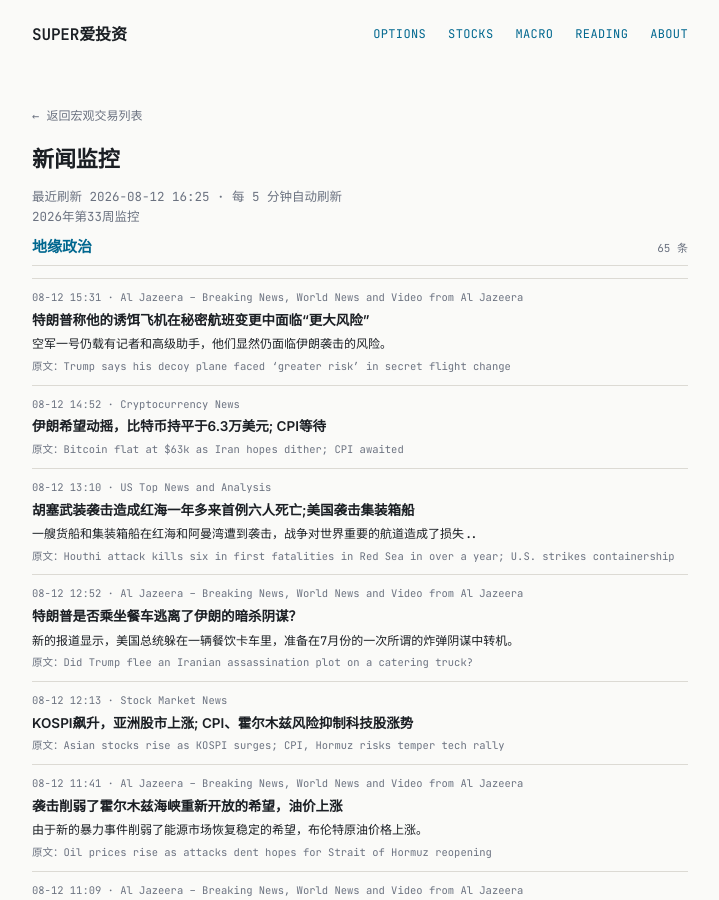
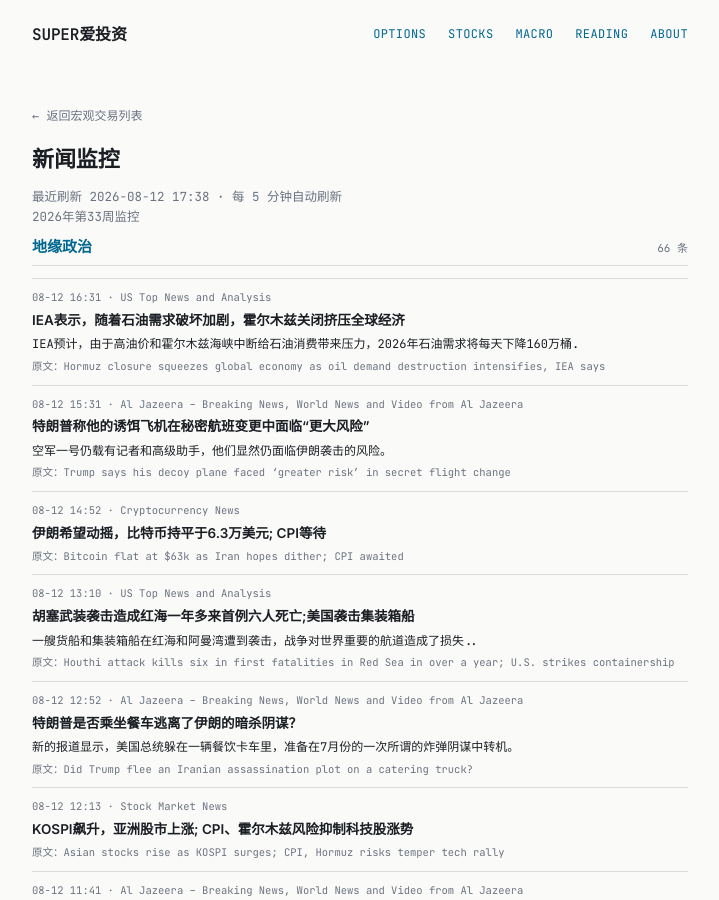
Before and after one commit to tang3super/tang3super.github.io, a Jekyll site: the page built from _macro_trade/news-digest.md, in a window 1280 px wide and 900 px high. Shown: the whole window, without its empty margins (280-999 px from the left). Built offline with Jekyll 4.4.1, drawn with Linux system fonts in a browser that asks for light colours.

Commit message:
sync news-digest article

```diff
--- a/_macro_trade/news-digest.md
+++ b/_macro_trade/news-digest.md
@@ -5,11 +5,18 @@ title: 新闻监控
 date: '2026-08-12'
 summary: 2026年第33周监控
 week_label: 2026年第33周监控
-last_updated: 2026-08-12 16:25
+last_updated: 2026-08-12 17:38
 refresh_note: 每 5 分钟自动刷新
 topics:
 - name: 地缘政治
   items:
+  - title: Hormuz closure squeezes global economy as oil demand destruction intensifies, IEA says
+    summary: The IEA expects oil demand to fall by 1.6 million barrels a day in 2026 as high fuel prices and Strait of Hormuz disruptions weigh on consum…
+    link: https://www.cnbc.com/2026/08/12/iea-oil-demand-hormuz.html
+    source: US Top News and Analysis
+    time: 08-12 16:31
+    title_zh: IEA表示，随着石油需求破坏加剧，霍尔木兹关闭挤压全球经济
+    summary_zh: IEA预计，由于高油价和霍尔木兹海峡中断给石油消费带来压力，2026年石油需求将每天下降160万桶.
   - title: Trump says his decoy plane faced ‘greater risk’ in secret flight change
     summary: Air Force One was still carrying journalists and top aides, who remained at apparent risk of an Iranian strike.
     link: https://www.aljazeera.com/news/2026/8/12/trump-says-his-decoy-plane-faced-greater-risk-in-secret-flight-change?traffic_source=rss
```
